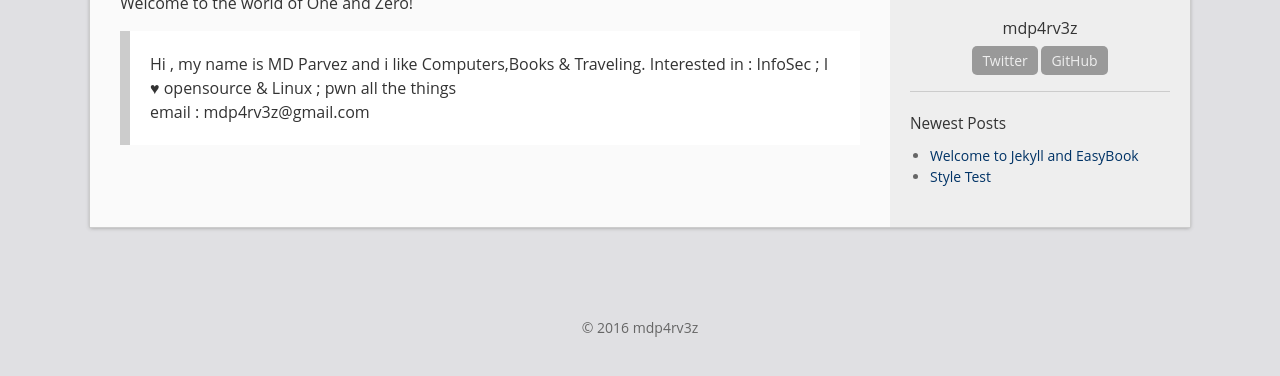
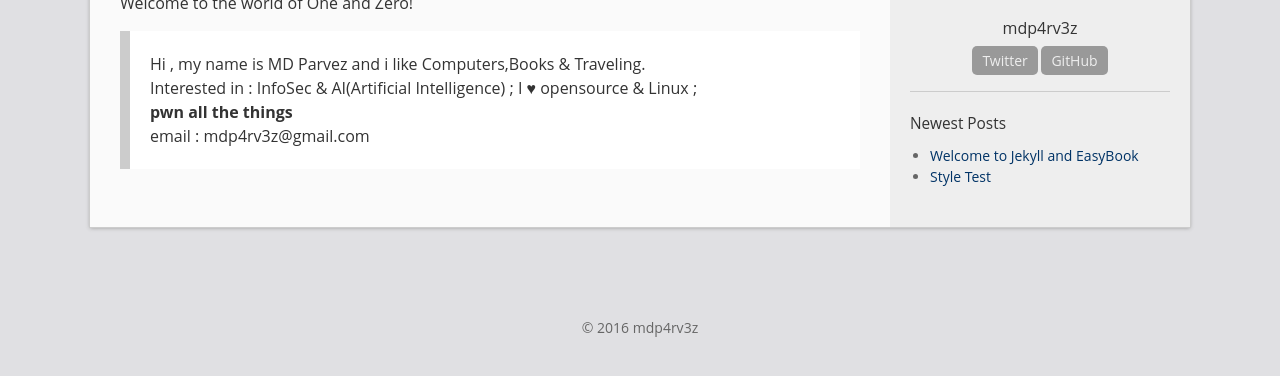
Before and after one commit to tuxb0y/tuxb0y.github.io, a Jekyll site: the page built from about.md, in a window 1280 px wide, cut to the strip 261-637 px from the top of the page. Built offline with Jekyll 4.4.1, drawn with Linux system fonts in a browser that asks for light colours.

Commit message:
Update about.md

```diff
--- a/about.md
+++ b/about.md
@@ -5,6 +5,6 @@ permalink: /about/
 ---
 
 Welcome to the world of One and Zero!
-> Hi , my name is MD Parvez and i like Computers,Books & Traveling.
-Interested in : InfoSec ; I ♥ opensource & Linux ; pwn all the things  <br>
+> Hi , my name is MD Parvez and i like Computers,Books & Traveling.<br>
+Interested in : InfoSec & AI(Artificial Intelligence) ; I ♥ opensource & Linux ;<br> <b>pwn all the things</b>  <br>
 email : mdp4rv3z@gmail.com
```
